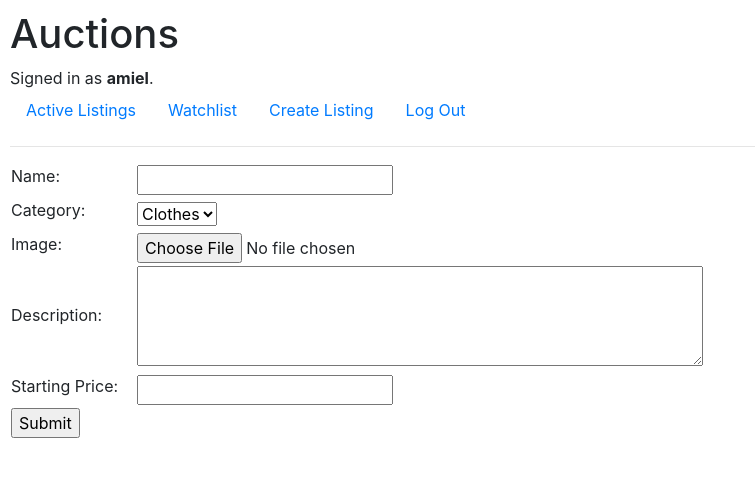
After one commit to amielchristian/commerce, a Django app: page /create_listing in a window 1280 px wide. The commit adds this page. Shown: the top 477 px of the page, without its empty margins (0-755 px from the left). Run offline with Django 3.2, Linux system fonts and the light colour scheme; a user stored in the database is signed in; some libraries are stand-ins or nearby versions.

Commit message:
Implement adding listings

```diff
--- a/auctions/static/auctions/styles.css
+++ b/auctions/static/auctions/styles.css
@@ -39,6 +39,15 @@ img    {
 }
 
 textarea    {
-    width: 100%;
+    width: 50%;
+    padding: 5px;
     height: 100px;
 }
+
+.create-listing {
+    width: 100%
+}
+
+.create-listing .label  {
+    width: 10%;
+}
--- /dev/null
+++ b/auctions/templates/auctions/create-listing.html
@@ -0,0 +1,16 @@
+{% extends "auctions/layout.html" %}
+
+{% block body %}
+    <form method="POST" action="{% url 'create_listing' %}" enctype="multipart/form-data">
+        {% csrf_token %}
+        <table class="create-listing">
+            {% for field in create_form %}
+                <tr>
+                    <td class="label"><label for="id_name">{{ field.label }}:&nbsp;</label></td>
+                    <td>{{ field }}</td>
+                </tr>
+            {% endfor %}
+            <tr><td><input type="submit"></td></tr>
+        </table>
+    </form>
+{% endblock %}
--- a/auctions/templates/auctions/layout.html
+++ b/auctions/templates/auctions/layout.html
@@ -23,6 +23,9 @@
             <li class="nav-item">
                 <a class="nav-link" href="{% url 'watchlist' %}">Watchlist</a>
             </li>
+            <li class="nav-item">
+                <a class="nav-link" href="{% url 'create_listing' %}">Create Listing</a>
+            </li>
 
             {% if user.is_authenticated %}
                 <li class="nav-item">
--- a/auctions/urls.py
+++ b/auctions/urls.py
@@ -8,5 +8,6 @@ urlpatterns = [
     path("logout", views.logout_view, name="logout"),
     path("register", views.register, name="register"),
     path("watchlist", views.watchlist, name="watchlist"),
+    path("create_listing", views.create_listing, name="create_listing"),
     path("listings/<int:listing_id>", views.listing, name="listing")
 ]
--- a/auctions/views.py
+++ b/auctions/views.py
@@ -1,12 +1,12 @@
 from django.contrib.auth import authenticate, login, logout
 from django.contrib.auth.decorators import login_required
 from django.db import IntegrityError
-from django.http import HttpResponse, HttpResponseRedirect
+from django.http import HttpResponseRedirect
 from django.shortcuts import render
 from django.urls import reverse
 from django import forms
 
-from .models import Listing, User, Bid, Comment
+from .models import Listing, User, Bid, Comment, Category
 
 class PlaceBidForm(forms.Form):
     bid_amount = forms.DecimalField(label="", max_digits=9, decimal_places=2, max_value=999999999.99)
@@ -19,6 +19,13 @@ class PlaceBidForm(forms.Form):
 
 class CommentForm(forms.Form):
     comment = forms.CharField(label = "", widget=forms.Textarea(attrs={"placeholder": "Add a comment here"}))
+
+class CreateListingForm(forms.Form):
+    name = forms.CharField(label="Name")
+    category = forms.ChoiceField(choices=[(category, category) for category in Category.objects.all()])
+    image = forms.ImageField(required=False)
+    description = forms.CharField(widget=forms.Textarea(), required=False)
+    start_price = forms.DecimalField(label="Starting Price", max_digits=9, decimal_places=2, max_value=999999999.99)
 
 def index(request):
     listings = Listing.objects.filter(is_active=True).all()
@@ -89,6 +96,35 @@ def watchlist(request):
         "watchlist": watchlist
     })
 
+@login_required(login_url='login')
+def create_listing(request):
+    if request.method == "POST":
+        if request.user.is_authenticated:
+            form = CreateListingForm(request.POST, request.FILES)
+
+            if form.is_valid():
+                name = form.cleaned_data["name"]
+                category = form.cleaned_data["category"]
+                image = form.cleaned_data["image"]
+                description = form.cleaned_data["description"]
+                start_price = form.cleaned_data["start_price"]
+
+                listing = Listing(
+                    name = name,
+                    category = Category.objects.get(category=category),
+                    image = image,
+                    lister=request.user,
+                    description = description,
+                    start_price = start_price,
+                    is_active = True
+                )
+                listing.save()
+                return HttpResponseRedirect(reverse("index"))
+
+    return render(request, "auctions/create-listing.html", {
+        "create_form": CreateListingForm()
+    })
+
 def login_view(request):
     if request.method == "POST":
         # Attempt to sign user in
```
Also changed, not shown: auctions/static/auctions/cv.png (added), auctions/static/auctions/panel2.png (added), db.sqlite3.
